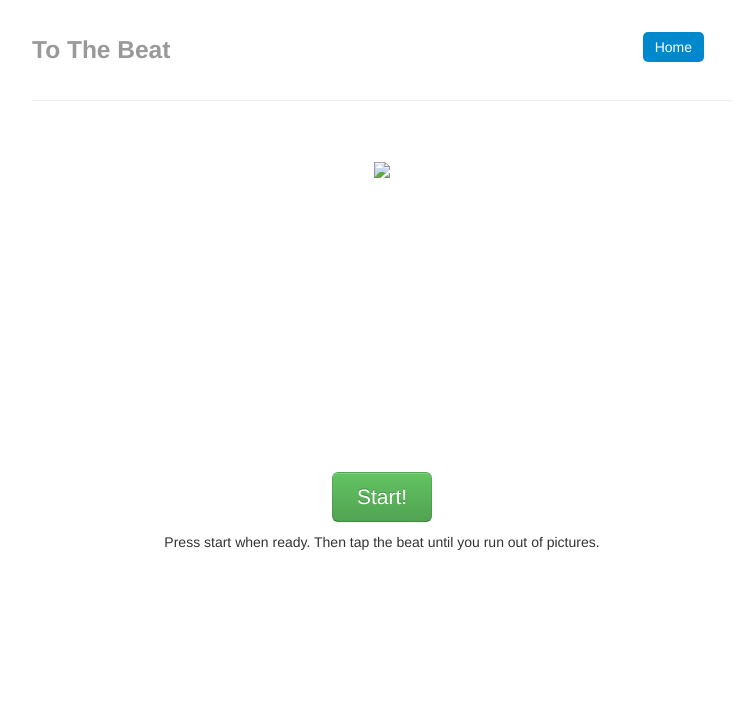
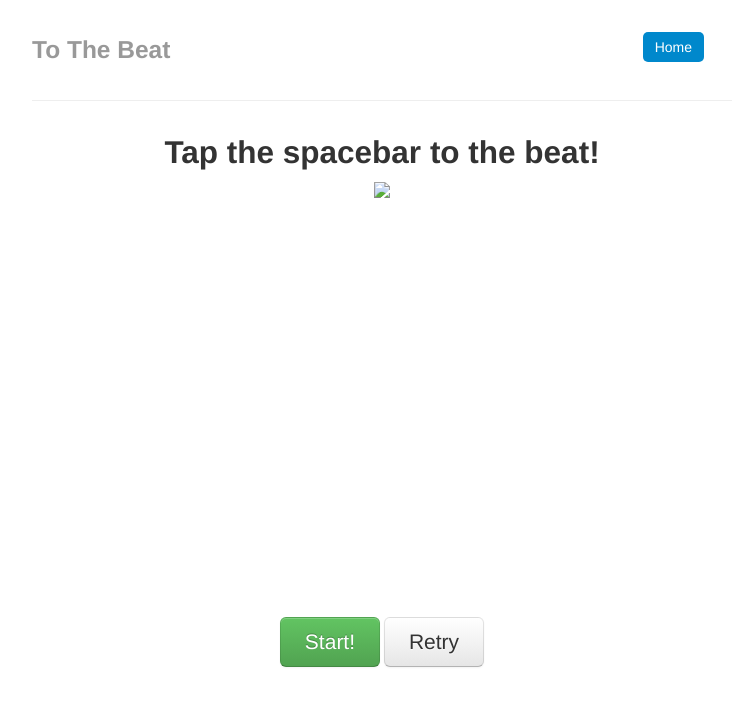
Before and after one commit to stevekrouse/ToTheBeat, a Flask app: template templates/create.html in a window 1280 px wide. Shown: the top 706 px of the page, without its empty margins (258-993 px from the left). Run offline with Flask 2, Linux system fonts and the light colour scheme; the template is opened without the code that fills it, so the values that code supplies are empty; parts of the project's set-up code (start-up, migrations or seed data) failed here and were passed over.

Commit message:
cleaned up stuff and added add this buttons

```diff
--- a/static/js/create.js
+++ b/static/js/create.js
@@ -44,8 +44,8 @@ $(document).ready(function(){
 function start() {
     audio.play()
     window.start_time = new Date().getTime();
-    $('#start').css('display', 'none');
-    $('#retry').css('display', 'inline-block');
+    $('#retry').addClass('btn-success')
+    $('#start').removeClass('btn-success')
 }
 
 function ready_vid(){
--- a/static/js/watch.js
+++ b/static/js/watch.js
@@ -48,6 +48,8 @@ function ready_vid(){
     //starts the video on click of the container
     $('#play').click(function(){
         if (window.context == null){
+            $('#retry').addClass('btn-success')
+            $('#play').removeClass('btn-success')
             audio.src = window.song;
             audio.controls = false;
             audio.autoplay = false;
--- a/templates/create.html
+++ b/templates/create.html
@@ -17,12 +17,12 @@
       }
 
       #container{
-      height:300px;
+      height:425px;
       }
 
       /* Main marketing message and sign up button */
       .jumbotron {
-      margin: 60px 0;
+      margin: 15px 0;
       text-align: center;
       }
       .jumbotron h1 {
@@ -50,7 +50,7 @@
       margin-top: 10;
       }
       #retry{
-      display:none;
+
       }
     </style>
     <script type="text/javascript" src="../static/js/jquery-1.9.1.min.js"></script>
@@ -59,12 +59,18 @@
       window.images = {{ images | safe}}
       window.song  = {{ song | safe}}
     </script>
+
+<script type="text/javascript">var switchTo5x=true;</script>
+<script type="text/javascript" src="http://w.sharethis.com/button/buttons.js"></script>
+<script type="text/javascript" src="http://s.sharethis.com/loader.js"></script>
+
+
   </head>
   <body>
     <div class="container-narrow">
-       <div class="masthead">
+      <div class="masthead">
         <ul class="nav nav-pills pull-right">
-          <li class="active"><a href="#">Home</a></li>
+          <li class="active"><a href="/">Home</a></li>
           <li><a href="/"></a></li>
         </ul>
         <h3 class="muted">To The Beat</h3>
@@ -72,17 +78,31 @@
 
       <hr>
       <div class="jumbotron">
+        <h2>
+          Tap the spacebar to the beat!
+        </h2>
         <h3 id="number"> </h3>
         <div id="container">
-          <img src="#" style="max-height:500px; max-width:600px;" id="slide"></img>
+          <img src="#" style="max-height:425px; max-width:600px;" id="slide"></img>
         </div>
         <p> <a id="start" class="btn btn-large btn-success" onclick="start()">
-          Start! </a> </p>
-          <p> <a id="retry" class="btn btn-large" onClick="history.go(0)">
-          Retry </a> </p>
-          <p>
-            Press start when ready. Then tap the beat until you run out
-            of pictures.
-          </p>
+            Start! </a>
+          <a id="retry" class="btn btn-large" onClick="history.go(0)">
+            Retry </a> </p>
+
+<!-- AddThis Button BEGIN -->
+<div class="addthis_toolbox addthis_floating_style addthis_32x32_style" style="right:50px;top:50px;">
+<a class="addthis_button_preferred_1"></a>
+<a class="addthis_button_preferred_2"></a>
+<a class="addthis_button_preferred_3"></a>
+<a class="addthis_button_preferred_4"></a>
+<a class="addthis_button_compact"></a>
+</div>
+<script type="text/javascript">var addthis_config = {"data_track_addressbar":true};</script>
+<script type="text/javascript" src="//s7.addthis.com/js/300/addthis_widget.js#pubid=ra-50bdd8877a66ac65"></script>
+<!-- AddThis Button END -->
+
   </body>
+
+
 </html>
```
Also changed, not shown: templates/index.html (+19 -10 lines), templates/watch.html (deleted, +0 -27 lines), templates/watching.html (+22 -7 lines), README.md. Lines whose indentation alone changed are shown as unchanged.
